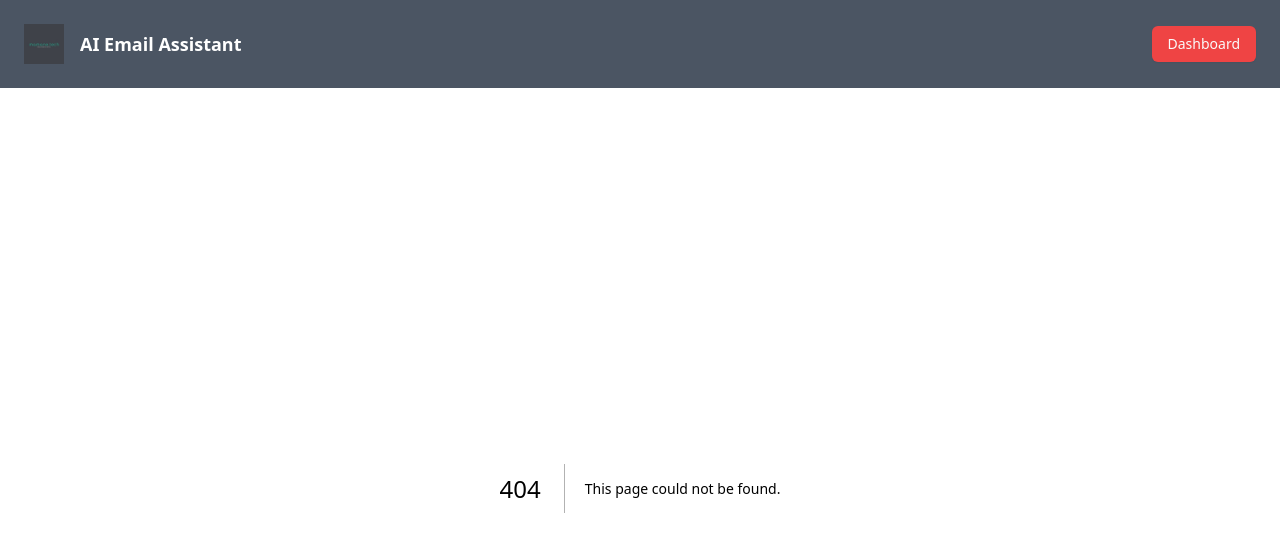
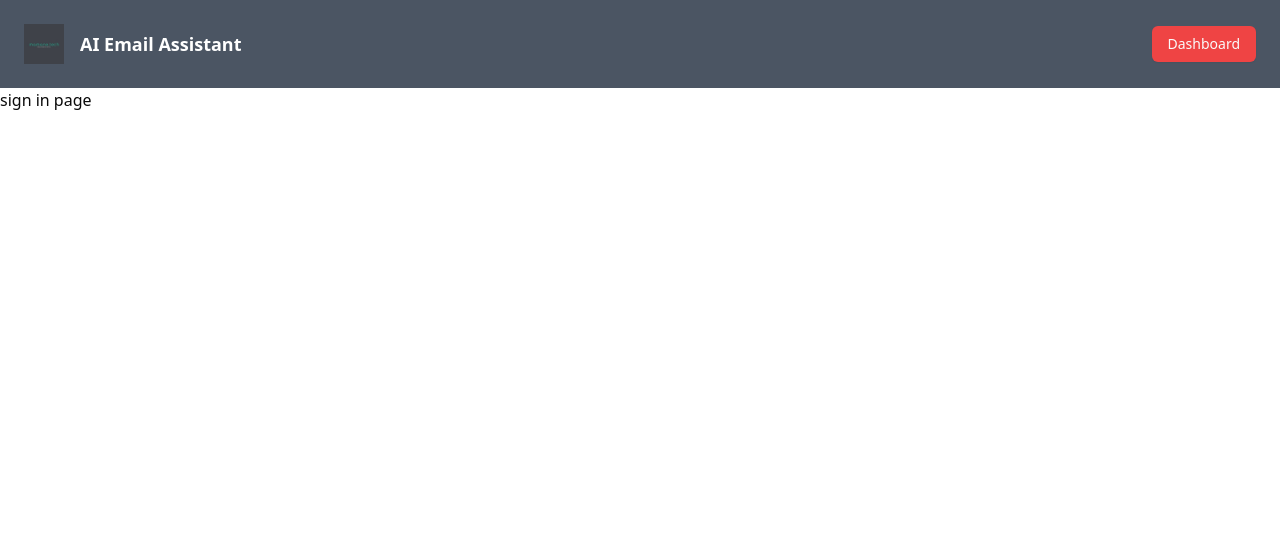
Before and after one commit to mohamaderrr/ai_email_assitant, a Next.js app: page /signin in a window 1280 px wide. Before the commit this address had no page. Shown: the top 552 px of the page. Built offline with nearby package versions, Linux system fonts and the light colour scheme.

Commit message:
add signin route

```diff
--- a/app/page.tsx
+++ b/app/page.tsx
@@ -7,7 +7,7 @@ export default function Home() {
   const router = useRouter(); // Initialize the router
 
   const handleGetStarted = () => {
-    router.push("/email"); // Navigate to the /sign route
+    router.push("/signin"); // Navigate to the /sign route
   };
 
   return (
--- a/app/sign-in/[[...sign-in]]/page.tsx
+++ /dev/null
@@ -1,5 +0,0 @@
-import { SignIn } from '@clerk/nextjs'
-
-export default function Page() {
-  return <SignIn />
-}
--- a/app/sign-up/[[...sign-up]]/page.tsx
+++ /dev/null
@@ -1,5 +0,0 @@
-import { SignUp } from '@clerk/nextjs'
-
-export default function Page() {
-  return <SignUp />
-}
--- /dev/null
+++ b/app/signin/layout.tsx
@@ -0,0 +1,11 @@
+import React from 'react'
+
+function layout({children}) {
+  return (
+    <div>
+      {children}
+    </div>
+  )
+}
+
+export default layout
--- /dev/null
+++ b/app/signin/page.tsx
@@ -0,0 +1,11 @@
+ import React from 'react'
+
+ function page() {
+   return (
+     <div>
+       <h1>sign in page</h1>
+     </div>
+   )
+ }
+
+ export default page
```
